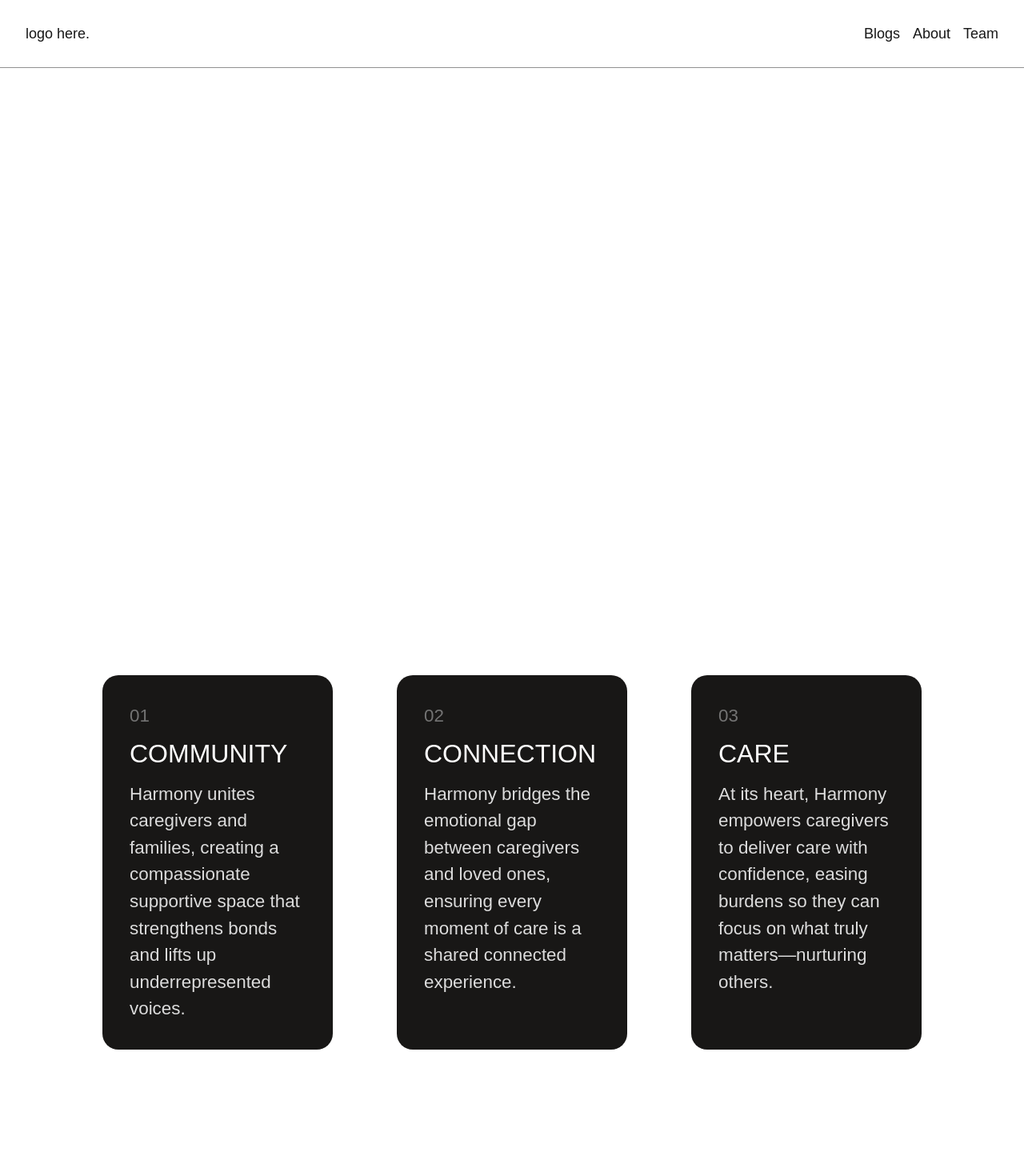
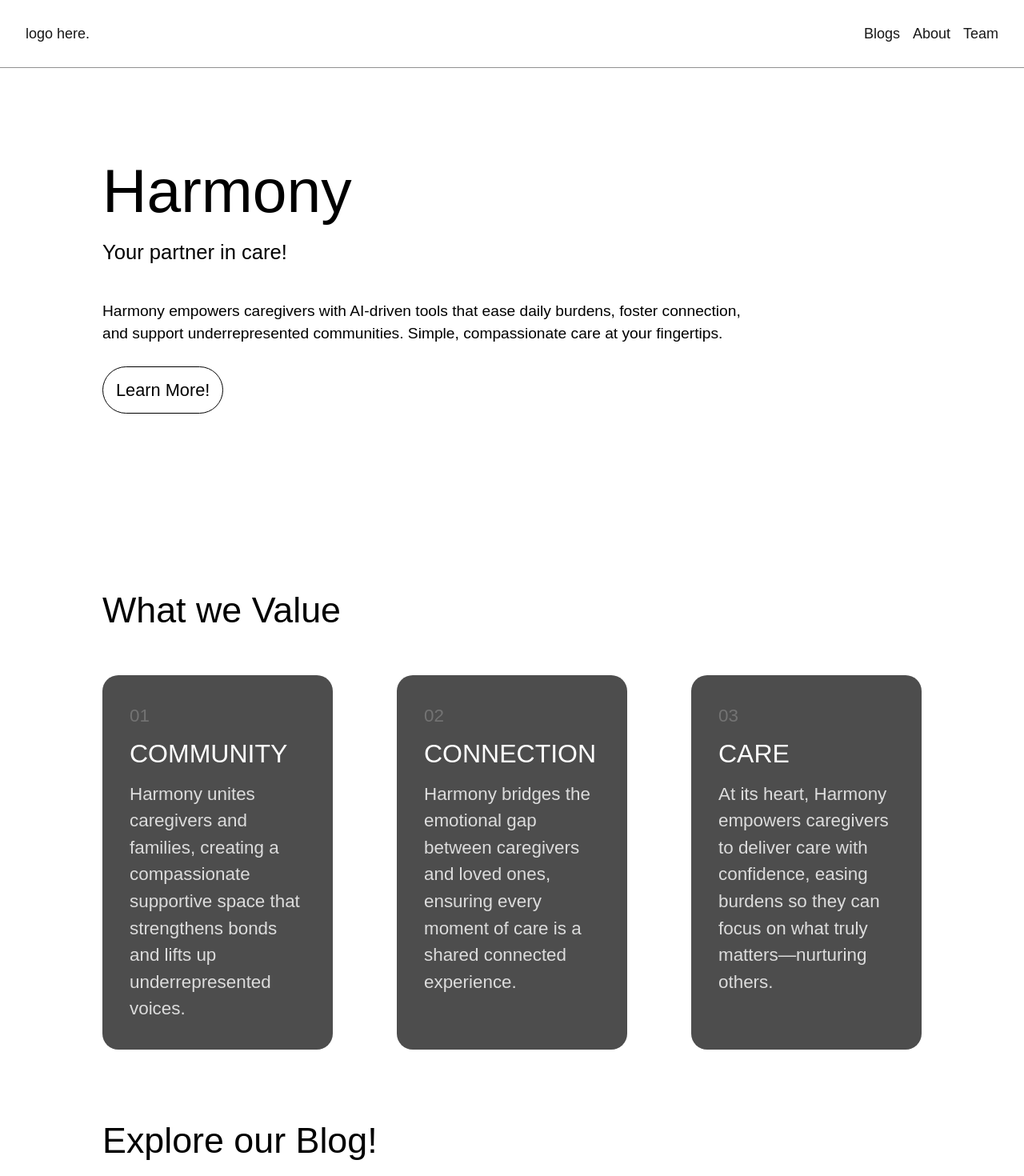
Before and after one commit to Vakiyama/harmony-blog-next, a Next.js app: page / in a window 1280 px wide. Shown: the top 1470 px of the page at 80% size. Built offline with nearby package versions, Linux system fonts and the light colour scheme; no server answers; the database is empty.

Commit message:
add lightmode styling

```diff
--- a/src/app/about/page.tsx
+++ b/src/app/about/page.tsx
@@ -8,10 +8,10 @@ export default function AboutComponent() {
         src={Placeholder.src}
         alt="Alt"
       />
-      <h1 className="text-white leading-[180px] text-[150px] max-xl:text-6xl ESRG-TRIAL-font font-normal mt-[15px] mb-[30px] max-xl:mb-[10px] break-words">
+      <h1 className="dark:text-white text-black leading-[180px] text-[150px] max-xl:text-6xl ESRG-TRIAL-font font-normal mt-[15px] mb-[30px] max-xl:mb-[10px] break-words">
         What is Harmony?
       </h1>
-      <p className="text-white text-[40px] max-xl:text-[20px] sfpro-font font-normal mt-[35px] mb-[134px]">
+      <p className="dark:text-white text-black text-[40px] max-xl:text-[20px] sfpro-font font-normal mt-[35px] mb-[134px]">
         Harmony is an essential app designed to support families and in-home
         caregivers of individuals with long-term conditions, particularly within
         underrepresented and immigrant communities. It serves as an aid to
--- a/src/app/admin/delete/blog-list.tsx
+++ b/src/app/admin/delete/blog-list.tsx
@@ -19,7 +19,7 @@ export function DeleteBlogList(props: { allBlogs: Blog[] }) {
         allBlogs.map((blog) => (
           <div key={blog.title}>
             <h1>Delete blog {blog.title}?</h1>
-            <p className="text-white opacity-55">
+            <p className="dark:text-white text-black opacity-55">
               <i>This action cannot be undone</i>
             </p>
             <DeleteBlogButton id={blog.id!} password={password} />
--- a/src/app/page.tsx
+++ b/src/app/page.tsx
@@ -1,7 +1,7 @@
-import Link from 'next/link';
-import ValueCard from '../components/ValueCard';
-import { Blogs } from '../components/Blogs';
-import { getAllBlogs } from '../services/blogActions';
+import Link from "next/link";
+import ValueCard from "../components/ValueCard";
+import { Blogs } from "../components/Blogs";
+import { getAllBlogs } from "../services/blogActions";
 
 export default async function Home() {
   const blogs = await getAllBlogs();
@@ -10,27 +10,27 @@ export default async function Home() {
     <>
       <div className="w-full">
         <div className="py-20">
-          <div className="text-white text-[6vw] max-md:text-[12vw] font-normal ESRG-TRIAL-font max-sm:pb-4">
+          <div className="dark:dark:text-white text-black text-[6vw] max-md:text-[12vw] font-normal ESRG-TRIAL-font max-sm:pb-4">
             Harmony
           </div>
-          <div className="text-white text-[2vw] max-md:text-[6vw] font-normal pb-10">
+          <div className="dark:text-white text-black text-[2vw] max-md:text-[6vw] font-normal pb-10">
             Your partner in care!
           </div>
-          <div className="text-white text-[1.5vw] max-md:text-[3vw] font-normal pb-10 max-sm:max-w-[65vw]">
+          <div className="dark:text-white text-black text-[1.5vw] max-md:text-[3vw] font-normal pb-10 max-sm:max-w-[65vw]">
             Harmony empowers caregivers with AI-driven tools that ease daily
             burdens, foster connection,
             <br /> and support underrepresented communities. Simple,
             compassionate care at your fingertips.
           </div>
           <Link
-            className="text-white text-[1.7vw] max-md:text-[3vw] font-normal border border-white rounded-full p-4 max-sm:p-2"
+            className="dark:text-white text-black text-[1.7vw] max-md:text-[3vw] font-normal border dark:border-white border-black rounded-full p-4 max-sm:p-2"
             href="/about"
           >
             Learn More!
           </Link>
         </div>
         <div className="pt-36 max-sm:pt-12">
-          <h1 className="text-white font-normal ESRG-TRIAL-font text-[3.5vw] max-md:text-[6vw] mb-12 max-md:mb-8">
+          <h1 className="dark:text-white text-black font-normal ESRG-TRIAL-font text-[3.5vw] max-md:text-[6vw] mb-12 max-md:mb-8">
             What we Value
           </h1>
           <div className="flex max-xl:gap-8 gap-20 max-xl:flex-col ">
@@ -51,7 +51,7 @@ export default async function Home() {
             />
           </div>
         </div>
-        <h1 className="text-white font-normal text-[3.5vw] max-md:text-[6vw] mb-12 pt-20 ESRG-TRIAL-font">
+        <h1 className="dark:text-white text-black font-normal text-[3.5vw] max-md:text-[6vw] mb-12 pt-20 ESRG-TRIAL-font">
           Explore our Blog!
         </h1>
         <Blogs blogs={blogs} />
--- a/src/app/team/page.tsx
+++ b/src/app/team/page.tsx
@@ -9,12 +9,12 @@ export default async function Team() {
   return (
     <div className="flex flex-col items-center px-[20px] visible">
       <div className="flex flex-col items-center">
-        <h1 className="text-white text-[123.20px] max-md:text-6xl ESRG-TRIAL-font font-normal mb-[50px] text-center">
+        <h1 className="dark:text-white text-black text-[123.20px] max-md:text-6xl ESRG-TRIAL-font font-normal mb-[50px] text-center">
           Our Team!
         </h1>
 
         <Carousel />
-        {/*<p className="text-white text-[26px] sfpro-font font-normal mt-[35px] mb-[134px] text-center">
+        {/*<p className="dark:text-white text-black text-[26px] sfpro-font font-normal mt-[35px] mb-[134px] text-center">
           This team wins!
         </p>*/}
 
--- a/src/components/BlogButton.tsx
+++ b/src/components/BlogButton.tsx
@@ -19,7 +19,7 @@ export function BlogButton(props: {
           alt={``}
           className="w-full object-cover max-md:max-h-[300px] aspect-[4/3] rounded-[24px] border border-[#d9d9d9]"
         />
-        <div className="text-white text-[2.3rem] max-md:text-[1.3rem] font-normal mt-5 sfpro-font ">
+        <div className="dark:text-white text-black text-[2.3rem] max-md:text-[1.3rem] font-normal mt-5 sfpro-font ">
           {props.blog.title}
         </div>
         {props.author && (
--- a/src/components/ValueCard.tsx
+++ b/src/components/ValueCard.tsx
@@ -4,7 +4,7 @@ const ValueCard = (props: {
   description: string;
 }) => {
   return (
-    <div className="max-xl:min-h-[250px] min-h-[350px] w-full p-[34px] bg-[#181716] rounded-[20px] grid grid-rows-[auto_1fr] gap-[10px] justify-items-start max-md:p-[20px] max-md:max-w-full max-sm:p-[15px]">
+    <div className="max-xl:min-h-[250px] min-h-[350px] w-full p-[34px] dark:bg-[#181716] bg-[#4d4d4d] rounded-[20px] grid grid-rows-[auto_1fr] gap-[10px] justify-items-start max-md:p-[20px] max-md:max-w-full max-sm:p-[15px]">
       <div className="w-full grid grid-rows-[auto_auto] gap-[6px]">
         <p className="text-[#737373] text-[1.4rem] font-[400] ESRG-TRIAL-font break-words max-md:text-[1.2rem] ">
           {props.number}
```
Also changed, not shown: src/app/admin/add/page.tsx (+28 -20 lines), src/components/TeamMemberCard.tsx (+22 -22 lines).
